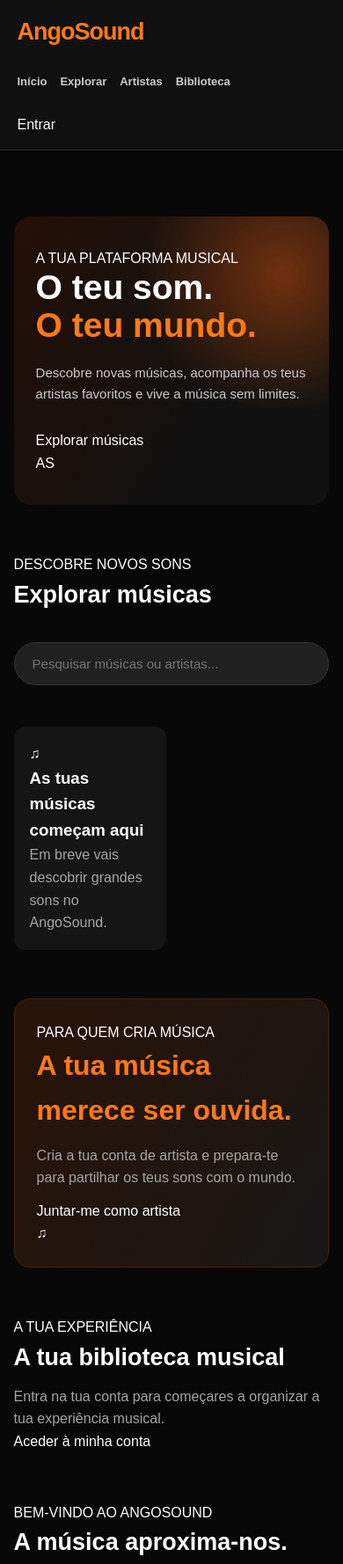
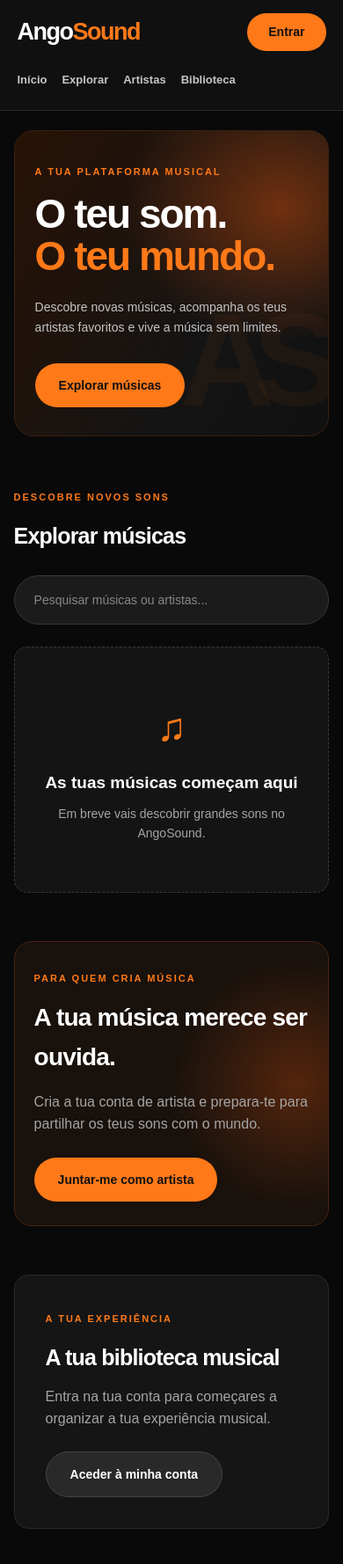
Before and after one commit to angosoundao-web/Ango-Sound-AO, a plain HTML site: page index.html in a window 390 px wide. Shown: the top 1778 px of the page at 88% size. Drawn offline with Linux system fonts and the light colour scheme; a script that the page names is missing.

Commit message:
Criar identidade visual profissional AngoSound

```diff
--- a/style.css
+++ b/style.css
@@ -1,16 +1,18 @@
 
-/* =================================
-   ANGOSOUND - DESIGN PROFISSIONAL
-================================= */
+/* =====================================
+   ANGOSOUND - IDENTIDADE VISUAL
+   Preto | Laranja | Branco
+===================================== */
 
 :root {
+    --bg: #090909;
+    --panel: #141414;
+    --panel-hover: #202020;
     --orange: #ff7918;
     --orange-light: #ff963f;
-    --background: #080808;
-    --surface: #151515;
-    --surface-light: #202020;
-    --text: #ffffff;
+    --white: #ffffff;
     --muted: #a5a5a5;
+    --border: #292929;
 }
 
 * {
@@ -24,96 +26,131 @@ html {
 }
 
 body {
+    background: var(--bg);
+    color: var(--white);
     font-family: Arial, Helvetica, sans-serif;
-    background: var(--background);
-    color: var(--text);
-    min-height: 100vh;
     line-height: 1.6;
 }
 
 a {
+    text-decoration: none;
     color: inherit;
-    text-decoration: none;
 }
 
-button {
-    cursor: pointer;
-    font-family: inherit;
+button,
+input,
+select {
+    font: inherit;
 }
 
 /* CABEÇALHO */
 
-header {
-    width: 100%;
-    min-height: 75px;
-    padding: 15px 6%;
+.topbar {
+    height: 76px;
+    padding: 0 7%;
+    display: flex;
+    justify-content: space-between;
+    align-items: center;
     background: #101010;
-    border-bottom: 1px solid #292929;
-    display: flex;
-    align-items: center;
-    justify-content: space-between;
-    gap: 25px;
+    border-bottom: 1px solid var(--border);
     position: sticky;
     top: 0;
     z-index: 100;
 }
 
-header h1,
 .logo {
-    color: var(--orange);
     font-size: 27px;
     font-weight: 900;
-    letter-spacing: -1px;
+    letter-spacing: -1.5px;
+    color: var(--white);
 }
 
-nav {
-    display: flex;
-    align-items: center;
-    gap: 25px;
-    flex-wrap: wrap;
-}
-
-nav a {
-    color: #cccccc;
-    font-size: 14px;
-    font-weight: 600;
-    transition: 0.3s;
-}
-
-nav a:hover {
+.logo span {
     color: var(--orange);
 }
 
-/* ÁREA PRINCIPAL */
+.main-nav {
+    display: flex;
+    align-items: center;
+    gap: 32px;
+}
+
+.main-nav a {
+    font-size: 14px;
+    font-weight: 600;
+    color: #c5c5c5;
+    transition: .25s;
+}
+
+.main-nav a:hover {
+    color: var(--orange);
+}
+
+.header-button {
+    padding: 10px 24px;
+    border-radius: 30px;
+    background: var(--orange);
+    color: #111;
+    font-size: 14px;
+    font-weight: 800;
+    transition: .25s;
+}
+
+.header-button:hover,
+.primary-button:hover {
+    background: var(--orange-light);
+    transform: translateY(-2px);
+}
+
+/* CONTEÚDO */
 
 main {
+    max-width: 1450px;
     width: 100%;
-    max-width: 1450px;
     margin: auto;
-    padding: 30px 5%;
+    padding: 35px 6%;
 }
 
-/* DESTAQUE */
+section {
+    margin-bottom: 75px;
+}
+
+.eyebrow {
+    display: inline-block;
+    color: var(--orange);
+    font-size: 11px;
+    font-weight: 800;
+    letter-spacing: 2px;
+    margin-bottom: 14px;
+}
+
+/* DESTAQUE PRINCIPAL */
 
 .hero {
-    min-height: 390px;
-    padding: 65px 55px;
-    border-radius: 20px;
+    min-height: 440px;
+    padding: 65px;
+    border-radius: 22px;
+    overflow: hidden;
+    position: relative;
+    display: flex;
+    align-items: center;
     background:
-        radial-gradient(circle at 85% 20%, #70300e 0%, transparent 40%),
-        linear-gradient(120deg, #241006, #111111 65%);
-    display: flex;
-    flex-direction: column;
-    justify-content: center;
-    align-items: flex-start;
-    overflow: hidden;
+        radial-gradient(ellipse at 85% 25%, #70300f 0%, transparent 42%),
+        linear-gradient(120deg, #281205, #141414 65%, #101010);
+    border: 1px solid #382012;
+}
+
+.hero-content {
+    position: relative;
+    z-index: 2;
+    max-width: 650px;
 }
 
 .hero h1 {
-    font-size: clamp(38px, 6vw, 68px);
-    line-height: 1.1;
-    max-width: 700px;
+    font-size: clamp(48px, 6vw, 76px);
     font-weight: 900;
+    line-height: 1.05;
+    letter-spacing: -3px;
 }
 
 .hero h1 span {
@@ -121,44 +158,69 @@ main {
 }
 
 .hero p {
-    color: #cccccc;
-    font-size: 17px;
-    margin: 20px 0 28px;
-    max-width: 550px;
+    color: #c4c4c4;
+    font-size: 16px;
+    max-width: 520px;
+    margin: 23px 0 30px;
+}
+
+.hero-decoration {
+    position: absolute;
+    right: 7%;
+    top: 50%;
+    transform: translateY(-50%);
+    font-size: clamp(160px, 24vw, 330px);
+    line-height: 1;
+    font-weight: 900;
+    color: rgba(255, 121, 24, .09);
+    letter-spacing: -25px;
+    user-select: none;
 }
 
 /* BOTÕES */
 
-button,
-.explore,
-.register {
+.primary-button,
+.secondary-button {
+    display: inline-flex;
+    align-items: center;
+    justify-content: center;
     border: none;
     border-radius: 30px;
+    padding: 14px 27px;
+    font-size: 14px;
+    font-weight: 800;
+    cursor: pointer;
+    transition: .25s;
+}
+
+.primary-button {
     background: var(--orange);
     color: #111;
-    padding: 13px 25px;
-    font-size: 14px;
-    font-weight: 800;
-    transition: 0.3s;
 }
 
-button:hover,
-.explore:hover,
-.register:hover {
-    background: var(--orange-light);
-    transform: scale(1.04);
+.secondary-button {
+    background: #292929;
+    color: white;
+    border: 1px solid #444;
 }
 
-/* SECÇÕES */
+.secondary-button:hover {
+    background: #383838;
+}
 
-section {
-    margin-top: 55px;
+/* TÍTULOS DAS SECÇÕES */
+
+.section-heading {
+    display: flex;
+    justify-content: space-between;
+    align-items: center;
+    margin-bottom: 18px;
 }
 
 section h2 {
-    font-size: 27px;
-    margin-bottom: 10px;
-    font-weight: 800;
+    font-size: clamp(25px, 3vw, 34px);
+    font-weight: 850;
+    letter-spacing: -.8px;
 }
 
 section p {
@@ -168,91 +230,168 @@ section p {
 /* PESQUISA */
 
 #search {
+    display: block;
     width: 100%;
-    max-width: 500px;
-    padding: 15px 20px;
-    margin: 22px 0;
-    background: var(--surface-light);
+    max-width: 560px;
+    padding: 16px 22px;
+    margin: 25px 0;
+    background: #1b1b1b;
     color: white;
-    border: 1px solid #333;
+    border: 1px solid #383838;
     border-radius: 30px;
     outline: none;
-    font-size: 15px;
+    font-size: 14px;
+    transition: .25s;
 }
 
 #search:focus {
     border-color: var(--orange);
+    box-shadow: 0 0 0 3px rgba(255, 121, 24, .12);
 }
 
-/* CARTÕES DE MÚSICA */
+#search::placeholder {
+    color: #888;
+}
 
-#musicGrid {
+/* GRELHA MUSICAL */
+
+.music-grid {
     display: grid;
-    grid-template-columns: repeat(auto-fill, minmax(175px, 1fr));
+    grid-template-columns: repeat(auto-fill, minmax(180px, 1fr));
     gap: 20px;
     margin-top: 25px;
 }
 
-#musicGrid > * {
-    background: var(--surface);
+.music-grid > *:not(.empty-state) {
+    background: var(--panel);
+    padding: 15px;
     border-radius: 13px;
-    padding: 17px;
-    min-width: 0;
-    transition: 0.3s;
     border: 1px solid transparent;
+    transition: .25s;
 }
 
-#musicGrid > *:hover {
-    background: #252525;
-    border-color: #383838;
+.music-grid > *:not(.empty-state):hover {
+    background: var(--panel-hover);
+    border-color: #393939;
     transform: translateY(-5px);
 }
 
-#musicGrid img {
+.music-grid img {
     width: 100%;
     aspect-ratio: 1;
     object-fit: cover;
     border-radius: 9px;
 }
 
-/* ARTISTAS */
+.empty-state {
+    grid-column: 1 / -1;
+    padding: 55px 20px;
+    background: var(--panel);
+    border: 1px dashed #393939;
+    border-radius: 15px;
+    text-align: center;
+}
+
+.empty-state span {
+    display: block;
+    color: var(--orange);
+    font-size: 45px;
+    margin-bottom: 12px;
+}
+
+.empty-state h3 {
+    font-size: 19px;
+    margin-bottom: 8px;
+}
+
+.empty-state p {
+    font-size: 14px;
+}
+
+/* ÁREA DOS ARTISTAS */
 
 .artist-section {
-    padding: 45px;
-    border-radius: 18px;
-    background: linear-gradient(120deg, #291306, #171717);
-    border: 1px solid #42230f;
+    padding: 55px;
+    border-radius: 20px;
+    border: 1px solid #49250f;
+    background:
+        radial-gradient(circle at 90% 50%, #53250d, transparent 40%),
+        #18110c;
+    display: flex;
+    justify-content: space-between;
+    align-items: center;
+    gap: 30px;
+}
+
+.artist-section > div:first-child {
+    max-width: 650px;
 }
 
 .artist-section h2 {
-    color: var(--orange);
-    font-size: 32px;
+    font-size: clamp(28px, 4vw, 43px);
+    margin-bottom: 15px;
 }
 
 .artist-section p {
-    margin: 12px 0;
+    margin-bottom: 25px;
 }
 
-/* REGISTO E LOGIN */
+.artist-symbol {
+    font-size: 150px;
+    color: var(--orange);
+    opacity: .8;
+    line-height: 1;
+}
+
+/* BIBLIOTECA */
+
+.library-section {
+    padding: 35px;
+    border-radius: 16px;
+    background: #151515;
+    border: 1px solid var(--border);
+}
+
+.library-section p {
+    margin: 12px 0 24px;
+}
+
+/* AUTENTICAÇÃO */
+
+.auth-section {
+    display: grid;
+    grid-template-columns: 1fr 1fr;
+    align-items: center;
+    gap: 55px;
+    padding: 45px;
+    background: #141414;
+    border: 1px solid var(--border);
+    border-radius: 20px;
+}
+
+.auth-intro h2 {
+    font-size: 38px;
+    line-height: 1.2;
+    margin-bottom: 15px;
+}
 
 #authForm {
-    width: 100%;
-    max-width: 430px;
     display: flex;
     flex-direction: column;
     gap: 15px;
-    margin-top: 25px;
+    width: 100%;
+    max-width: 450px;
 }
 
 #authForm input,
 #authForm select {
     width: 100%;
-    padding: 15px;
+    min-height: 51px;
+    padding: 14px 16px;
+    color: white;
+    background: #242424;
+    border: 1px solid #393939;
     border-radius: 9px;
-    background: #242424;
-    border: 1px solid #414141;
-    color: white;
-    font-size: 14px;
     outline: none;
 }
 
@@ -265,111 +404,150 @@ section p {
     color: #999;
 }
 
-#authForm .login,
-.login {
-    background: #333;
-    color: white;
-}
-
-#authForm .login:hover,
-.login:hover {
-    background: #444;
+#authForm .primary-button,
+#authForm .secondary-button {
+    width: 100%;
 }
 
 #authMessage {
     color: var(--orange);
+    font-size: 13px;
     overflow-wrap: anywhere;
 }
 
 /* RODAPÉ */
 
 footer {
-    padding: 35px 5%;
-    margin-top: 70px;
+    padding: 45px 6%;
     text-align: center;
     background: #101010;
-    border-top: 1px solid #292929;
-    color: #999;
+    border-top: 1px solid var(--border);
 }
 
-footer a:hover {
-    color: var(--orange);
+footer .logo {
+    display: inline-block;
+    margin-bottom: 12px;
 }
 
-/* SCROLLBAR */
+footer p {
+    color: #888;
+    font-size: 13px;
+    margin-top: 7px;
+}
+
+/* RESPONSIVIDADE */
+
+@media (max-width: 850px) {
+    .topbar {
+        padding: 15px 5%;
+        height: auto;
+        flex-wrap: wrap;
+        gap: 15px;
+    }
+
+    .main-nav {
+        order: 3;
+        width: 100%;
+        gap: 20px;
+        overflow-x: auto;
+        padding: 8px 0;
+    }
+
+    .hero {
+        padding: 45px 30px;
+        min-height: 360px;
+    }
+
+    .hero-decoration {
+        right: 3%;
+        opacity: .6;
+    }
+
+    .artist-section {
+        padding: 35px;
+    }
+
+    .auth-section {
+        grid-template-columns: 1fr;
+        gap: 30px;
+        padding: 30px;
+    }
+}
+
+@media (max-width: 550px) {
+    main {
+        padding: 22px 4%;
+    }
+
+    .hero {
+        min-height: 340px;
+        padding: 32px 23px;
+    }
+
+    .hero h1 {
+        font-size: 46px;
+        letter-spacing: -2px;
+    }
+
+    .hero p {
+        font-size: 14px;
+    }
+
+    .hero-decoration {
+        font-size: 150px;
+        top: 75%;
+    }
+
+    .music-grid {
+        grid-template-columns: repeat(2, minmax(0, 1fr));
+        gap: 12px;
+    }
+
+    .artist-section {
+        padding: 27px 22px;
+    }
+
+    .artist-symbol {
+        display: none;
+    }
+
+    .auth-section {
+        padding: 23px 18px;
+    }
+
+    .auth-intro h2 {
+        font-size: 30px;
+    }
+
+    .main-nav {
+        gap: 17px;
+    }
+
+    .main-nav a {
+        white-space: nowrap;
+        font-size: 13px;
+    }
+
+    section {
+        margin-bottom: 55px;
+    }
+}
+
+/* BARRA DE ROLAGEM */
 
 ::-webkit-scrollbar {
-    width: 9px;
+    width: 8px;
 }
 
 ::-webkit-scrollbar-track {
-    background: #080808;
+    background: #090909;
 }
 
 ::-webkit-scrollbar-thumb {
-    background: #444;
-    border-radius: 10px;
+    background: #414141;
+    border-radius: 20px;
 }
 
 ::-webkit-scrollbar-thumb:hover {
     background: var(--orange);
 }
-
-/* TELEMÓVEIS E TABLETS */
-
-@media (max-width: 768px) {
-
-    header {
-        padding: 15px 5%;
-        flex-direction: column;
-        align-items: flex-start;
-    }
-
-    nav {
-        gap: 15px;
-    }
-
-    nav a {
-        font-size: 13px;
-    }
-
-    main {
-        padding: 20px 4%;
-    }
-
-    .hero {
-        min-height: 320px;
-        padding: 35px 25px;
-    }
-
-    .hero h1 {
-        font-size: 39px;
-    }
-
-    .hero p {
-        font-size: 15px;
-    }
-
-    #musicGrid {
-        grid-template-columns: repeat(2, minmax(0, 1fr));
-        gap: 12px;
-    }
-
-    .artist-section {
-        padding: 25px;
-    }
-}
-
-@media (max-width: 380px) {
-    nav {
-        gap: 10px;
-    }
-
-    nav a {
-        font-size: 12px;
-    }
-
-    .hero h1 {
-        font-size: 32px;
-    }
-}
```
